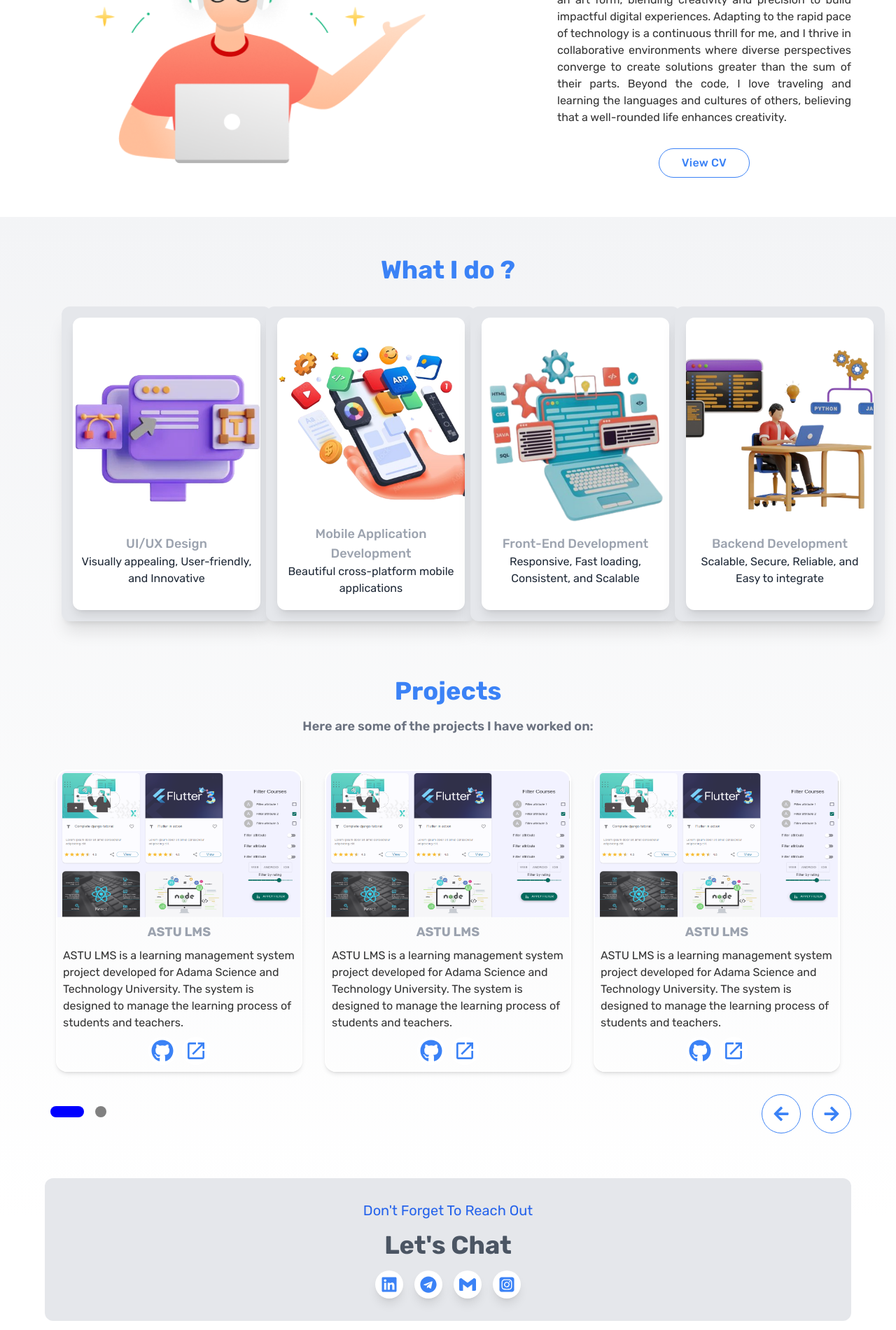
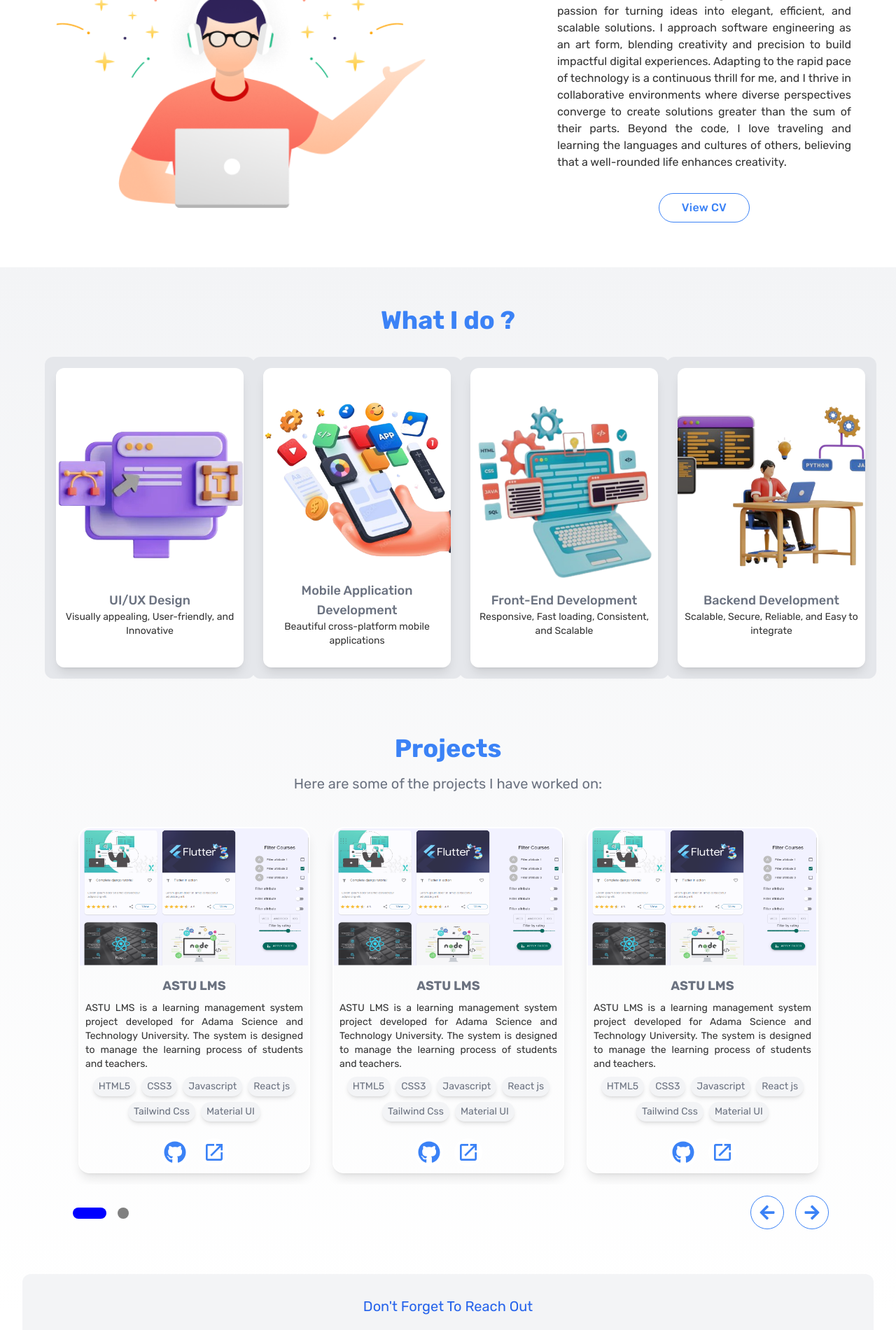
Before and after one commit to fikireab-m/portifolio, a Next.js app: page / in a window 1280 px wide. Shown: the part 880-2781 px from the top of the page at 70% size. Built offline with nearby package versions, Linux system fonts and the light colour scheme.

Commit message:
style fixes

```diff
--- a/components/About.js
+++ b/components/About.js
@@ -20,10 +20,9 @@ const About = () => {
 
   return (
     <div
-      className="max-w-screen-xl mt-8 mb-6 sm:mt-14 sm:mb-14 px-6 sm:px-8 lg:px-16 mx-auto"
-      id="about"
-    >
-      <div className="grid grid-flow-row sm:grid-flow-col grid-cols-1 sm:grid-cols-2 gap-8 p  y-8 my-12">
+      className="max-w-screen-2xl pt-8 mb-6 sm:pt-14 sm:mb-14 px-6 sm:px-8 lg:px-16 mx-auto"
+      id="about">
+      <div className="grid grid-flow-row sm:grid-flow-col grid-cols-1 sm:grid-cols-2 gap-8 my-16">
         <ScrollAnimationWrapper className="flex w-full justify-end">
           <motion.div className="h-full w-full p-4" variants={scrollAnimation}>
             <Image
--- a/components/Card.js
+++ b/components/Card.js
@@ -41,22 +41,18 @@ const TiltCard = ({children}) => {
       onMouseLeave={handleMouseLeave}
       style={{
         transformStyle: "preserve-3d",
-        height:450,
-        width:300
       }}
       animate={{
         rotateX,
         rotateY,
       }}
-      className="relative bg-gray-200 rounded-xl shadow-xl "
-    >
+      className="relative bg-gray-200 rounded-xl w-[300px] h-[460px]">
       <div
         style={{
           transform: "translateZ(75px)",
           transformStyle: "preserve-3d",
         }}
-        className="absolute inset-4 grid place-content-center rounded-xl bg-white shadow-lg"
-      >
+        className="absolute inset-4 grid place-content-center rounded-xl bg-white shadow-lg">
         <div
           style={{
             transform: "translateZ(50px)",
--- a/components/Hero.js
+++ b/components/Hero.js
@@ -10,14 +10,14 @@ const Hero = () => {
 
   return (
     <div
-      className="max-w-screen-xl mt-24 px-8 xl:px-16 mx-auto bg-white"
+      className="max-w-screen-xl px-8 xl:px-16 mx-auto bg-white"
       id="home"
     >
       <ScrollAnimationWrapper>
         <motion.div
           className="grid grid-flow-row sm:grid-flow-col grid-rows-2 md:grid-rows-1 sm:grid-cols-2 gap-8 py-6 sm:py-16"
           variants={scrollAnimation}>
-          <div className=" flex flex-col justify-center items-start row-start-2 sm:row-start-1">
+          <div className="mt-24 flex flex-col justify-center items-start row-start-2 sm:row-start-1">
             <h1 className="text-2xl font-semibold tracking-tight text-gray-400 sm:text-4xl pb-8 transform transition-all duration-500 ease-in-out hover:tracking-wide hover:font-bold hover:text-blue-500">
               Hi 👋, I'm Fikireab.
             </h1>
@@ -26,7 +26,7 @@ const Hero = () => {
             </h1>
             <p className="py-8 text-xl font-semibold text-gray-500">
               I can help you bring your ideas to life. <br />
-              Elevate Your Digital Experience with me.
+              Elevate your digital experience with me.
             </p>
             <LinkScroll
               to="contact"
@@ -41,7 +41,7 @@ const Hero = () => {
               </button>
             </LinkScroll>
           </div>
-          <div className="flex w-full">
+          <div className="mt-24 flex w-full">
             <motion.div className="h-full w-full" variants={scrollAnimation}>
               <Image
                 src="/assets/Illustration1.png"
--- a/components/Projects.js
+++ b/components/Projects.js
@@ -14,24 +14,29 @@ const Projects = ({
       image: "/assets/projects/lms.png",
       desc:
         "ASTU LMS is a learning management system project developed for Adama Science and Technology University. The system is designed to manage the learning process of students and teachers",
+      tools: ["HTML5", "CSS3", "Javascript", "React js", "Tailwind Css", "Material UI"],
     },
     {
       name: "ASTU LMS",
       image: "/assets/projects/lms.png",
       desc:
         "ASTU LMS is a learning management system project developed for Adama Science and Technology University. The system is designed to manage the learning process of students and teachers",
+
+      tools: ["HTML5", "CSS3", "Javascript", "React js", "Tailwind Css", "Material UI"],
     },
     {
       name: "ASTU LMS",
       image: "/assets/projects/lms.png",
       desc:
         "ASTU LMS is a learning management system project developed for Adama Science and Technology University. The system is designed to manage the learning process of students and teachers",
+      tools: ["HTML5", "CSS3", "Javascript", "React js", "Tailwind Css", "Material UI"],
     },
     {
       name: "ASTU LMS",
       image: "/assets/projects/lms.png",
       desc:
         "ASTU LMS is a learning management system project developed for Adama Science and Technology University. The system is designed to manage the learning process of students and teachers",
+      tools: ["HTML5", "CSS3", "Javascript", "React js", "Tailwind Css", "Material UI"],
     }
   ],
 }) => {
@@ -70,7 +75,7 @@ const Projects = ({
   const [sliderRef, setSliderRef] = useState(null);
 
   return (
-    <div>
+    <div className="w-full mx-auto px-0 md:px-4 xl:px-16">
       <Slider
         {...settings}
         arrows={false}
@@ -79,7 +84,7 @@ const Projects = ({
       >
         {projects.map((project, index) => (
           <div className="flex items-stretch p-4" key={index}>
-            <div className="card rounded-xl flex flex-col justify-center shadow-md items-center hover:border-blue-500">
+            <div className="card rounded-xl flex flex-col justify-center shadow-lg items-center hover:border-blue-500">
               <div>
                 <Image
                   className="border-t-2xl rounded-t-2xl"
@@ -89,15 +94,22 @@ const Projects = ({
                   alt="project screenshot"
                 />
               </div>
-              <p className="text-lg text-gray-400 font-bold capitalize px-2">
+              <p className="text-lg text-gray-500 font-bold capitalize p-2">
                 {project.name}
               </p>
-              <p className="px-2 py-2 text-left">{project.desc}.</p>
-              <div className="font-medium flex gap-2">
-                <button  className="font-medium tracking-wide p-1 text-blue-500 bg-white outline-none rounded-full transform transition all duration-500 hover:shadow-blue-600 hover:shadow-md">
+              <p className="px-2 text-justify text-sm">{project.desc}.</p>
+              <div className="w-full flex flex-wrap items-center justify-center gap-2 py-2 text-sm">
+                {
+                  project.tools.map((tool, index) => (
+                    <span className="py-1 px-2 text-gray-500 bg-gray-100 outline-none rounded-full transform transition all duration-500 shadow-md">{tool}</span>
+                  ))
+                }
+              </div>
+              <div className="flex gap-4 mt-4">
+                <button className="p-1 text-blue-500 bg-white outline-none rounded-full transform transition all duration-500 hover:shadow-blue-600 hover:shadow-md">
                   <FaGithub className="w-8 h-8" />
                 </button>
-                <button className="font-medium tracking-wide p-1 text-blue-500 bg-white outline-none rounded-full transform transition all duration-500 hover:shadow-blue-600 hover:shadow-md">
+                <button className="p-1 text-blue-500 bg-white outline-none rounded-full transform transition all duration-500 hover:shadow-blue-600 hover:shadow-md">
                   <MdOutlineLaunch className="w-8 h-8" />
                 </button>
               </div>
@@ -109,15 +121,13 @@ const Projects = ({
       <div className="flex w-full items-center justify-end">
         <div className="flex flex-none justify-between w-auto mt-4">
           <div
-            className="mx-4 flex items-center justify-center h-14 w-14 rounded-full bg-white border-blue-500 border hover:bg-blue-500 hover:text-white-500 transition-all text-blue-500 cursor-pointer"
-            onClick={sliderRef?.slickPrev}
-          >
+            className="mx-4 flex items-center justify-center h-12 w-12 rounded-full bg-white border-blue-500 border hover:bg-blue-500 hover:text-white transform transition all duration-500 text-blue-500 cursor-pointer"
+            onClick={sliderRef?.slickPrev}>
             <FaArrowLeft className="h-6 w-6 " />
           </div>
           <div
-            className="flex items-center justify-center h-14 w-14 rounded-full bg-white border-blue-500 border hover:bg-blue-500 hover:text-white-500 transition-all text-blue-500 cursor-pointer"
-            onClick={sliderRef?.slickNext}
-          >
+            className="flex items-center justify-center h-12 w-12 rounded-full bg-white border-blue-500 border hover:bg-blue-500 hover:text-white transform transition all duration-500 text-blue-500 cursor-pointer"
+            onClick={sliderRef?.slickNext}>
             <FaArrowRight className="h-6 w-6" />
           </div>
         </div>
--- a/components/Services.js
+++ b/components/Services.js
@@ -29,7 +29,6 @@ const Services = () => {
       title: "Front-end Development",
       desc: `Responsive, Fast loading, Consistent, and Scalable`,
       imgurl: "/assets/services/frontend.png",
-      tools: ["HTML5", "CSS3", "Javascript", "React js", "Tailwind Css", "Material UI"],
     },
     {
       title: "Backend Development",
@@ -39,19 +38,18 @@ const Services = () => {
     }
   ]
   return (
-    <div
+    <div id="services"
       className="bg-gradient-to-b from-gray-100 to-white w-full py-14">
-      <div className="max-w-screen-xl px-6 sm:px-8 lg:px-16 mx-auto flex flex-col w-full text-center justify-center">
-        <div id="services" className="flex flex-col w-full">
+      <div className="max-w-screen-2xl px-4 lg:px-8 mx-auto flex flex-col w-full text-center justify-center">
+        <div className="flex flex-col w-full">
           <ScrollAnimationWrapper>
             <motion.h3
               variants={scrollAnimation}
-              className="text-2xl sm:text-3xl lg:text-4xl font-bold text-blue-500 leading-relaxed"
-            >
+              className="text-2xl sm:text-3xl lg:text-4xl font-bold text-blue-500 leading-relaxed">
               What I do ?
             </motion.h3>
           </ScrollAnimationWrapper>
-          <div className="mx-auto grid grid-flow-row grid-cols-1 sm:grid-cols-2 lg:grid-cols-4 content-center gap-8 lg:gap-16 pt-4 pb-8 lg:pb-12 lg:pt-8 px-6 sm:px-0 lg:px-6">
+          <div className="mx-auto grid grid-flow-row grid-cols-1 sm:grid-cols-2 lg:grid-cols-4 content-center gap-8 pt-4 pb-8 lg:pb-12 lg:pt-8 px-2 lg:px-8">
             {
               services.map((service, index) => (
                 <Card>
@@ -64,21 +62,19 @@ const Services = () => {
                         transition: {
                           duration: .2
                         }
-                      }}
-                    >
+                      }}>
                       <div>
                         <Image
-                          className="border-t-2xl rounded-t-lg"
                           src={service.imgurl}
                           width={300}
                           height={300}
                           alt={service.title}
                         />
                       </div>
-                      <p className="text-lg text-gray-400 font-medium capitalize px-6">
+                      <p className="text-lg text-gray-500 font-medium capitalize px-6">
                         {service.title}
                       </p>
-                      <p className="px-2 text-gray-800 text-center">
+                      <p className="text-sm px-2 text-center">
                         {service.desc}
                       </p>
                     </motion.div>
@@ -95,7 +91,7 @@ const Services = () => {
               className="text-2xl sm:text-3xl lg:text-4xl font-bold text-blue-500 leading-relaxed mx-auto">
               Projects
             </motion.h3>
-            <motion.p className="mx-auto pt-4 text-lg text-gray-500 font-semibold" variants={scrollAnimation}>
+            <motion.p className="mx-auto pt-4 text-xl text-gray-500 font-thin" variants={scrollAnimation}>
               Here are some of the projects I have worked on:
             </motion.p>
           </ScrollAnimationWrapper>
@@ -108,7 +104,7 @@ const Services = () => {
           </ScrollAnimationWrapper>
           <ScrollAnimationWrapper className="relative w-full mt-16">
             <motion.div variants={scrollAnimation} custom={{ duration: 3 }} id="contact">
-              <div className="absolute rounded-xl py-8 px-6 sm:px-12 lg:px-16 w-full flex flex-col justify-center items-center z-10 bg-gray-200">
+              <div className="absolute rounded-xl py-8 px-6 sm:px-12 lg:px-16 w-full flex flex-col justify-center items-center z-10 bg-gray-100">
                 <div className="pb-4">
                   <h5 className="text-blue-600 text-xl">
                     Don't Forget To Reach Out
--- a/styles/tailwind.css
+++ b/styles/tailwind.css
@@ -6,6 +6,7 @@
 
 html {
   font-family: "Rubik", sans-serif;
+  user-select: none;
 }
 
 body {
```
Also changed, not shown: components/Layout/Header.js (+3 -4 lines).
